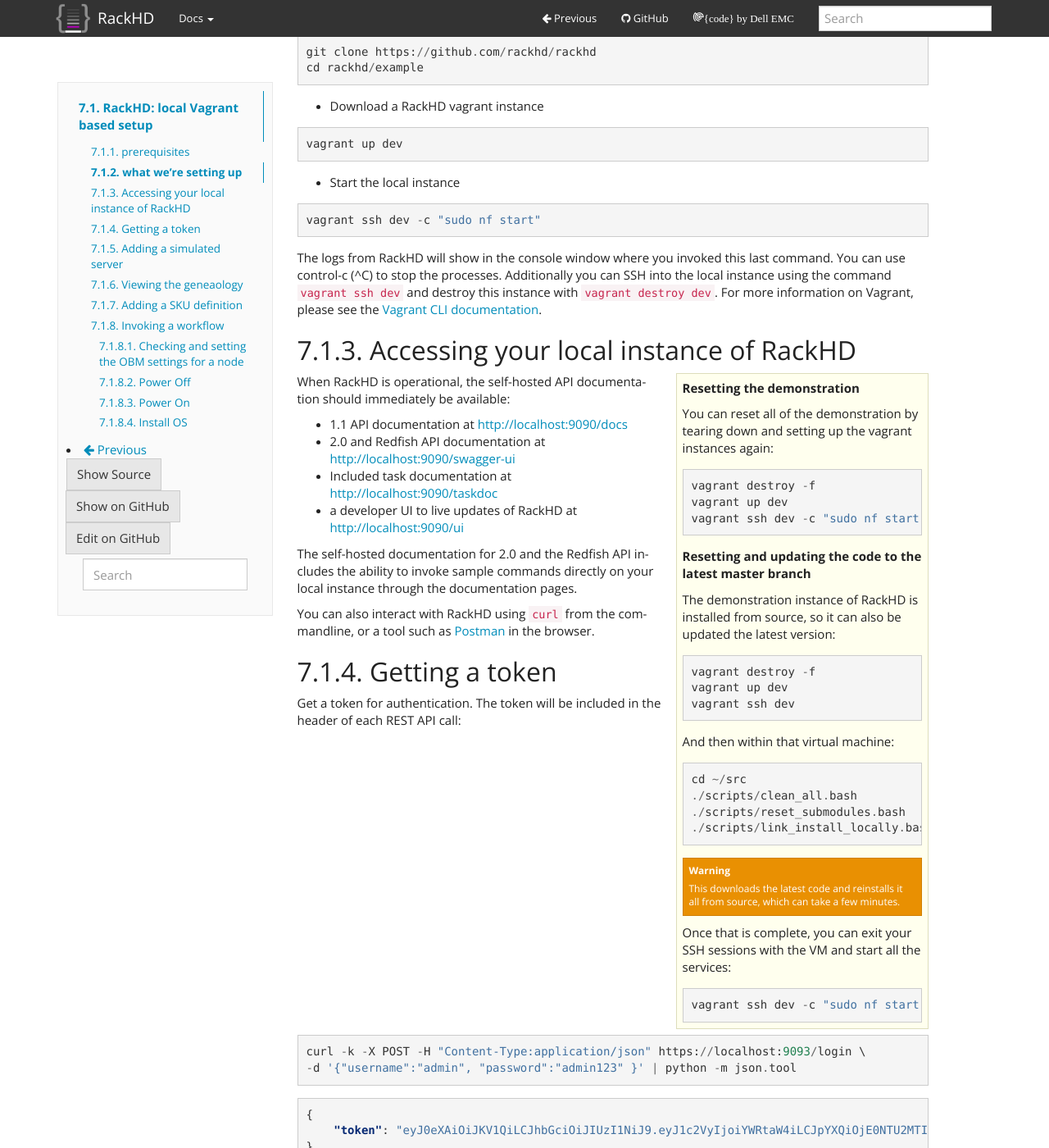
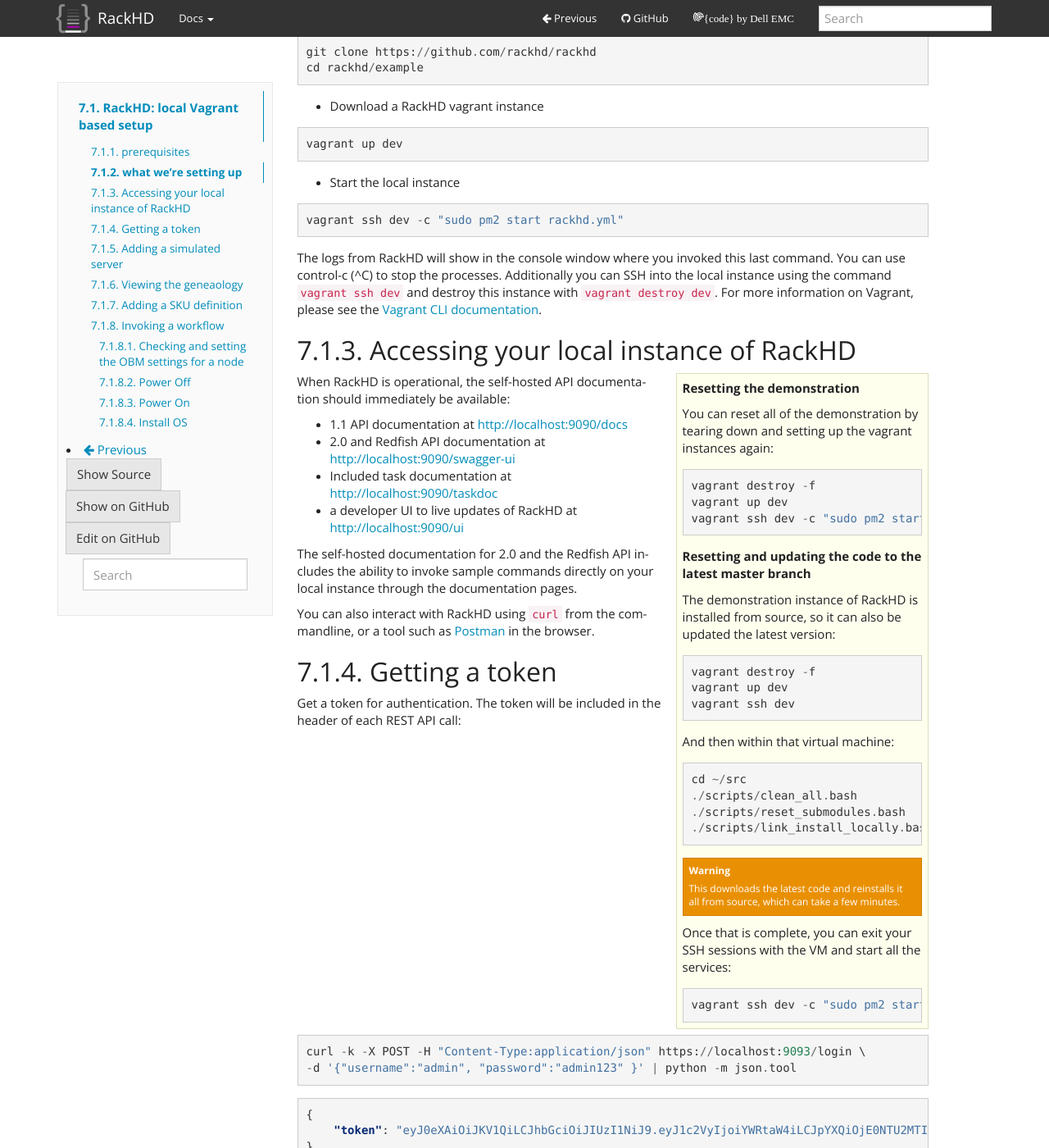
Before and after one commit to RackHD/docs, a Sphinx documentation site: the page built from docs/tutorials/vagrant.rst, in a window 1280 px wide and 1400 px high, scrolled down 1248 px. Shown: the whole window at 82% size. Built offline with Sphinx 7.4.7, drawn with Linux system fonts in a browser that asks for light colours.

```diff
--- a/docs/rackhd/ubuntu_source_installation.rst
+++ b/docs/rackhd/ubuntu_source_installation.rst
@@ -23,12 +23,14 @@ You may need to update this and /etc/dhcpd.conf to match your local network
 configuration.
 
 This will install all the relevant dependencies and code into ~/src, expecting
-that it will be run with node-foreman.
+that it will be run with `pm2`_.
+
+.. _pm2: http://pm2.keymetrics.io/
 
 .. code::
 
     cd ~
-    sudo nf start
+    sudo pm2 start rackhd.yml
 
 
 How to update to the latest code
--- a/docs/tutorials/vagrant.rst
+++ b/docs/tutorials/vagrant.rst
@@ -89,7 +89,7 @@ The Vagrant setup also enables port forwarding that allows your localhost to acc
 
 .. code::
 
-    vagrant ssh dev -c "sudo nf start"
+    vagrant ssh dev -c "sudo pm2 start rackhd.yml"
 
 The logs from RackHD will show in the console window where you invoked this last
 command. You can use control-c (^C) to stop the processes. Additionally you can
@@ -109,7 +109,7 @@ Accessing your local instance of RackHD
 
         vagrant destroy -f
         vagrant up dev
-        vagrant ssh dev -c "sudo nf start"
+        vagrant ssh dev -c "sudo pm2 start rackhd.yml"
 
 
     **Resetting and updating the code to the latest master branch**
@@ -133,7 +133,7 @@ Accessing your local instance of RackHD
 
     Once that is complete, you can exit your SSH sessions with the VM and start all the services::
 
-        vagrant ssh dev -c "sudo nf start"
+        vagrant ssh dev -c "sudo pm2 start rackhd.yml"
 
 When RackHD is operational, the self-hosted API documentation should immediately
 be available:
```
